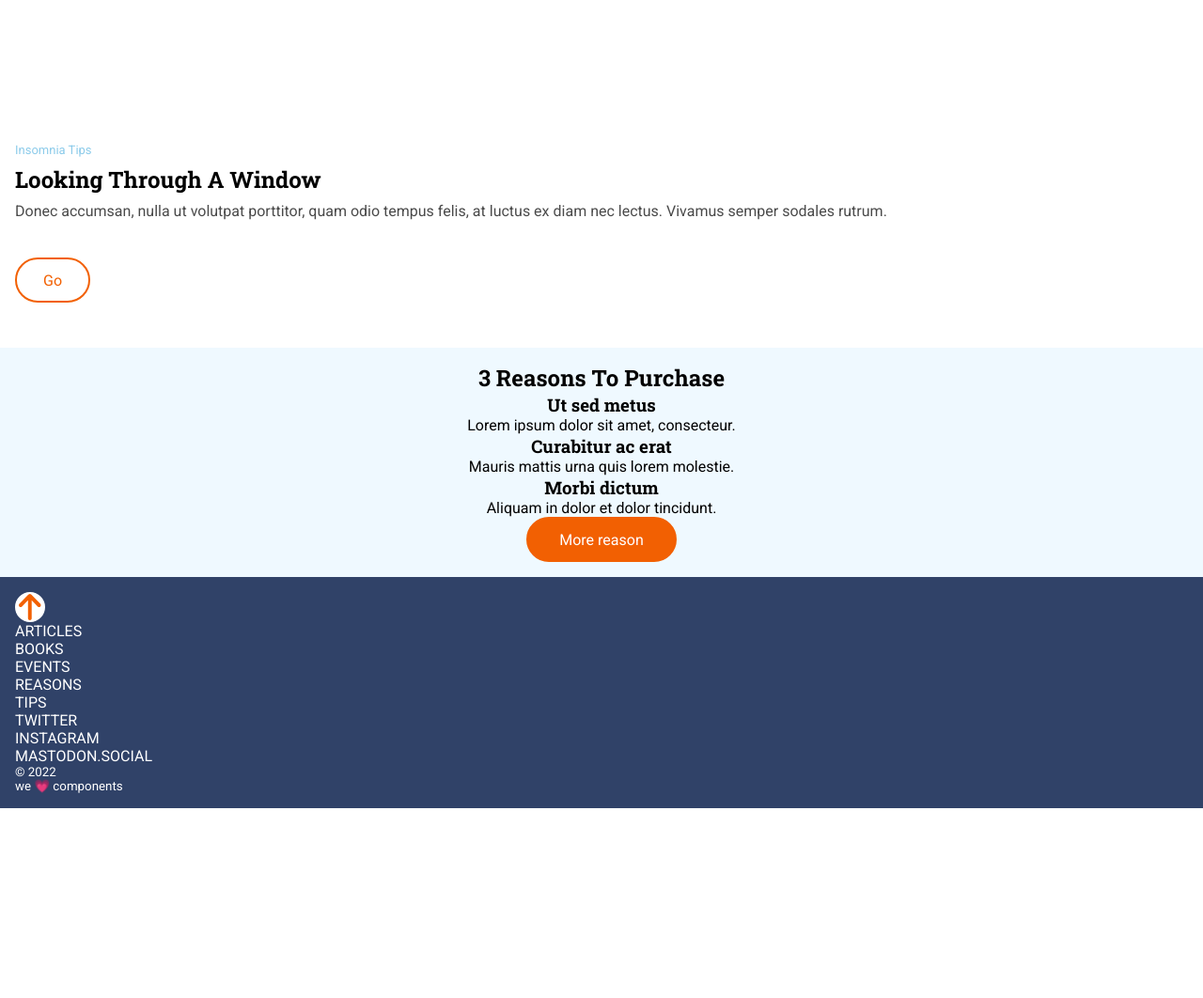
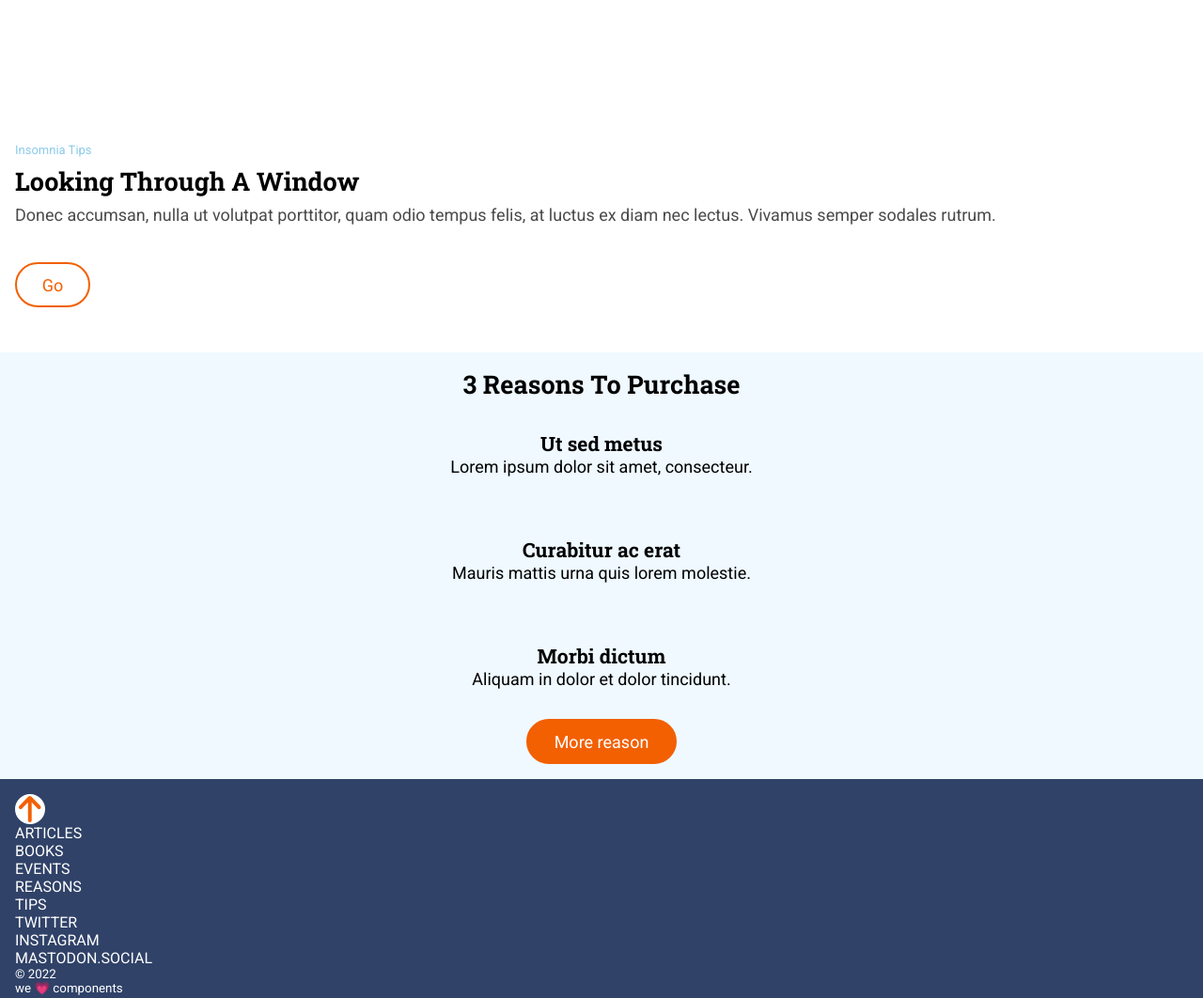
Before and after one commit to Adalab/modulo-1-evaluacion-final-Patri-GL, a website built with Vite: page src/index.html in a window 1280 px wide. Shown: the part 680-1742 px from the top of the page at 94% size. Before the commit the page ends 1540 px from the top, so only its background shows below. Built offline with nearby package versions, Linux system fonts and the light colour scheme; files whose address does not match are found by name.

Commit message:
last update of the day

```diff
--- a/src/index.html
+++ b/src/index.html
@@ -1,5 +1,5 @@
 <!DOCTYPE html>
-<html lang="es">
+<html lang="en">
   <head>
     <meta charset="UTF-8" />
     <meta name="viewport" content="width=device-width, initial-scale=1" />
@@ -11,7 +11,6 @@
       rel="stylesheet"
     />
     <link rel="stylesheet" href="./scss/main.scss" />
-    <link rel="icon" href="./images/favicon.png" />
   </head>
 
   <body>
--- a/src/partials/main.html
+++ b/src/partials/main.html
@@ -20,15 +20,15 @@
   </section>
   <section class="reasons" id="reasons">
     <h2 class="reasons__purchase">3 Reasons To Purchase</h2>
-    <article>
+    <article class="reason_article">
       <h3>Ut sed metus</h3>
       <p>Lorem ipsum dolor sit amet, consecteur.</p>
     </article>
-    <article>
+    <article class="reason_article">
       <h3>Curabitur ac erat</h3>
       <p>Mauris mattis urna quis lorem molestie.</p>
     </article>
-    <article>
+    <article class="reason_article">
       <h3>Morbi dictum</h3>
       <p>Aliquam in dolor et dolor tincidunt.</p>
     </article>
--- a/src/scss/layout/_footer.scss
+++ b/src/scss/layout/_footer.scss
@@ -4,7 +4,7 @@
   // position: fixed;
   left: 0;
   bottom: 0;
-  width: 100vw;
+  width: 100%;
   padding: 1rem;
   color: white;
   background-color: vars.$color-bgsecondary;
--- a/src/scss/pages/_index.scss
+++ b/src/scss/pages/_index.scss
@@ -3,6 +3,7 @@
 
 .body {
   font-family: vars.$font-main;
+  font-size: 18px;
 }
 
 h1 {
@@ -31,13 +32,13 @@ h1 {
 .window {
   display: flex;
   flex-direction: column;
-  padding-block: 3rem;
+  // padding-block: 3rem;
   gap: 0.5rem;
   padding-left: 1rem;
   padding-right: 1rem;
   padding-top: 2rem;
   padding-bottom: 1.5rem;
-  justify-content: center;
+  align-items: flex-start;
 }
 .insomnia {
   font-size: small;
@@ -59,12 +60,15 @@ h3 {
   padding: 1rem;
   display: grid;
   grid-template-columns: 1fr;
-  // grid-template-rows: 4rem 5rem 5rem 5rem 5rem;
-  grid-template-areas: "header" "main" "main" "main" "footer";
+  // grid-template-areas: "header" "main" "main" "main" "footer";
   justify-content: center;
   align-content: center;
+  width: 100%;
 }
 
+.reason_article {
+  margin: 2rem;
+}
 // buttons in order of appearance
 .scroll_down {
   display: flex;
```
